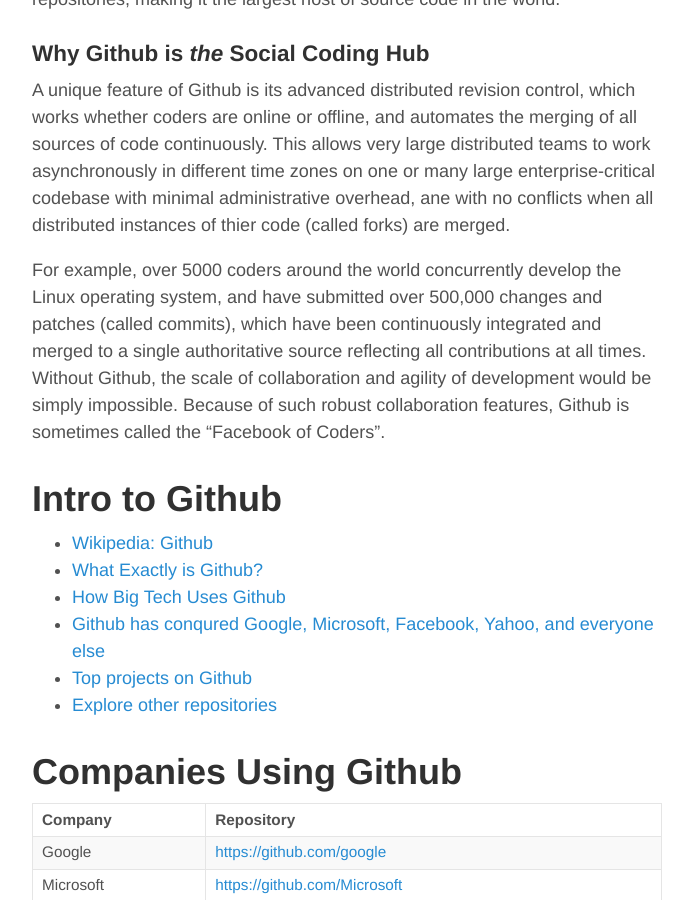
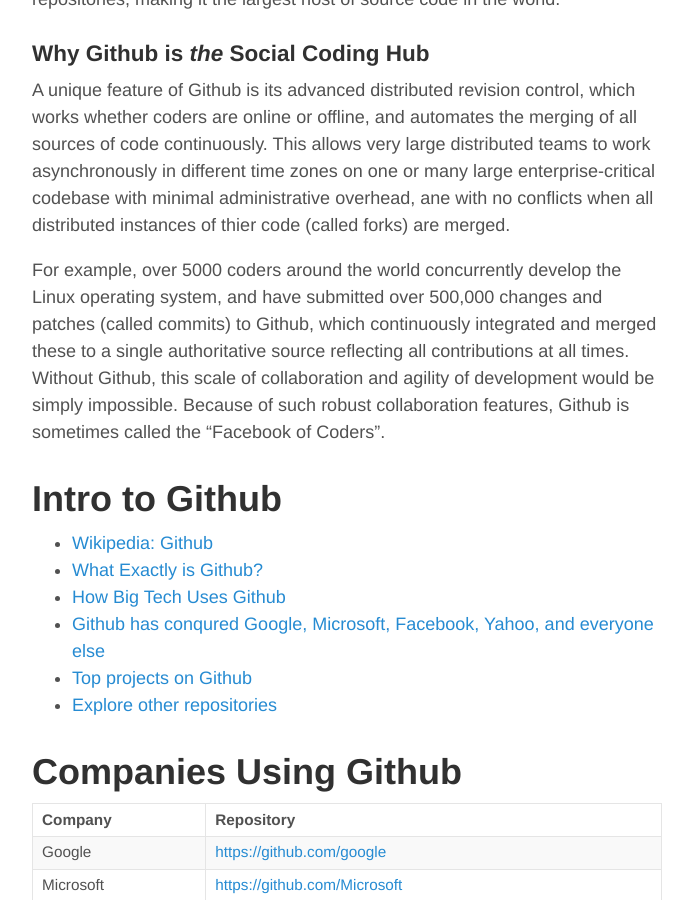
Before and after one commit to healthschema/healthschema.github.io, a Jekyll site: the page built from _posts/2015-08-20-github-intro.md, in a window 1280 px wide and 900 px high, scrolled down 710 px. Shown: the whole window, without its empty margins (293-986 px from the left). Built offline with Jekyll 4.4.1, drawn with Linux system fonts in a browser that asks for light colours.

Commit message:
Update 2015-08-20-github-intro.md

```diff
--- a/_posts/2015-08-20-github-intro.md
+++ b/_posts/2015-08-20-github-intro.md
@@ -18,7 +18,7 @@
 ### Why Github is *the* Social Coding Hub
 A unique feature of  Github is its advanced distributed revision control, which works whether coders are online or offline, and automates the merging of all sources of code continuously. This allows very large distributed teams to work asynchronously in different time zones on one or many large enterprise-critical codebase with minimal administrative overhead, ane with no conflicts when all distributed instances of thier code (called forks) are merged.
 
-For example, over 5000 coders around the world concurrently develop the Linux operating system, and have submitted over 500,000 changes and patches (called commits), which have been continuously integrated and merged to a single authoritative source reflecting all contributions at all times. Without Github, the scale of collaboration and agility of development would be simply impossible.  Because of such robust collaboration features, Github is sometimes called the "Facebook of Coders".
+For example, over 5000 coders around the world concurrently develop the Linux operating system, and have submitted over 500,000 changes and patches (called commits) to Github, which continuously integrated and merged these to a single authoritative source reflecting all contributions at all times. Without Github, this scale of collaboration and agility of development would be simply impossible.  Because of such robust collaboration features, Github is sometimes called the "Facebook of Coders".
 
 
 Intro to Github
```
